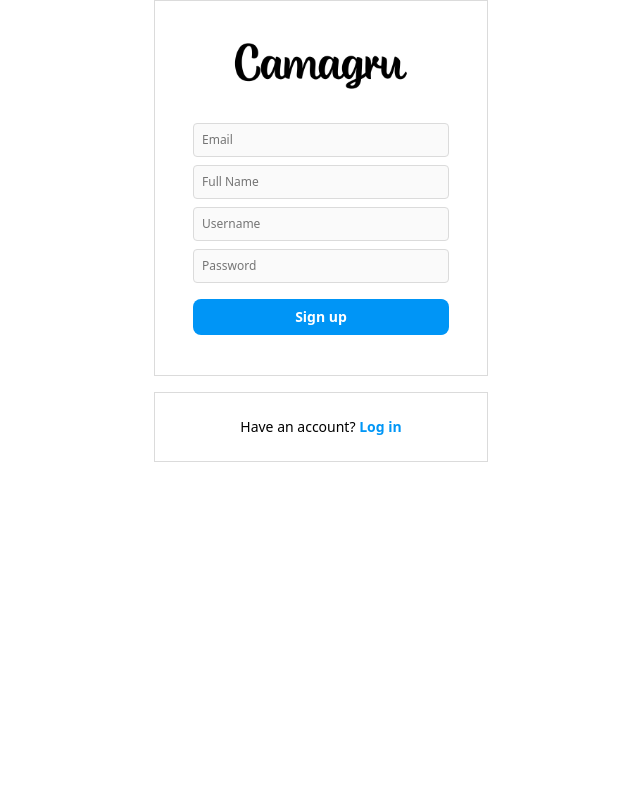
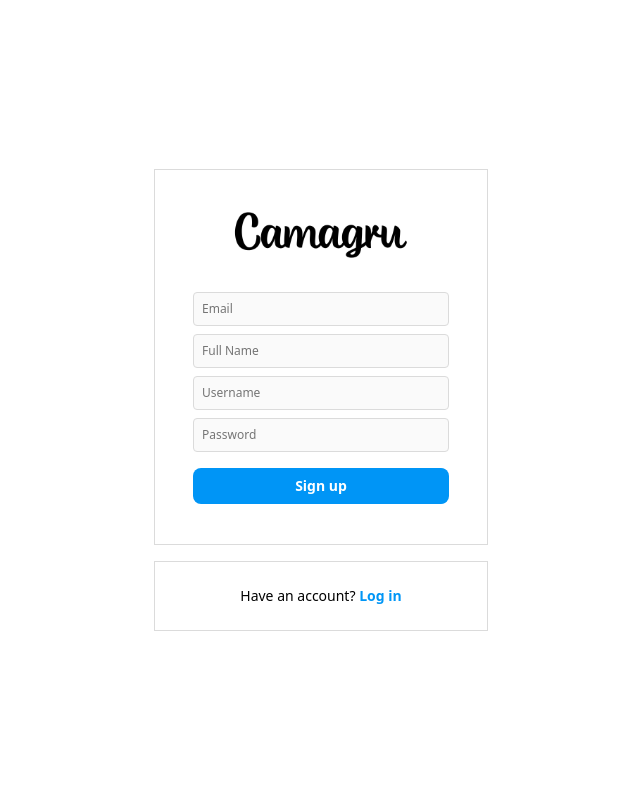
Before and after one commit to fluchtens/camagru, a PHP site: page /register in a window 1280 px wide. Shown: the whole page, without its empty margins (319-959 px from the left). Run offline with PHP 8.4, Linux system fonts and the light colour scheme; the visitor is signed in with stand-in values (Sample User, id 1).

Commit message:
fix auth css

```diff
--- a/src/styles/auth.css
+++ b/src/styles/auth.css
@@ -1,5 +1,7 @@
 main {
-  margin: auto;
+  display: flex;
+  justify-content: center;
+  align-items: center;
 }
 
 .auth {
```
